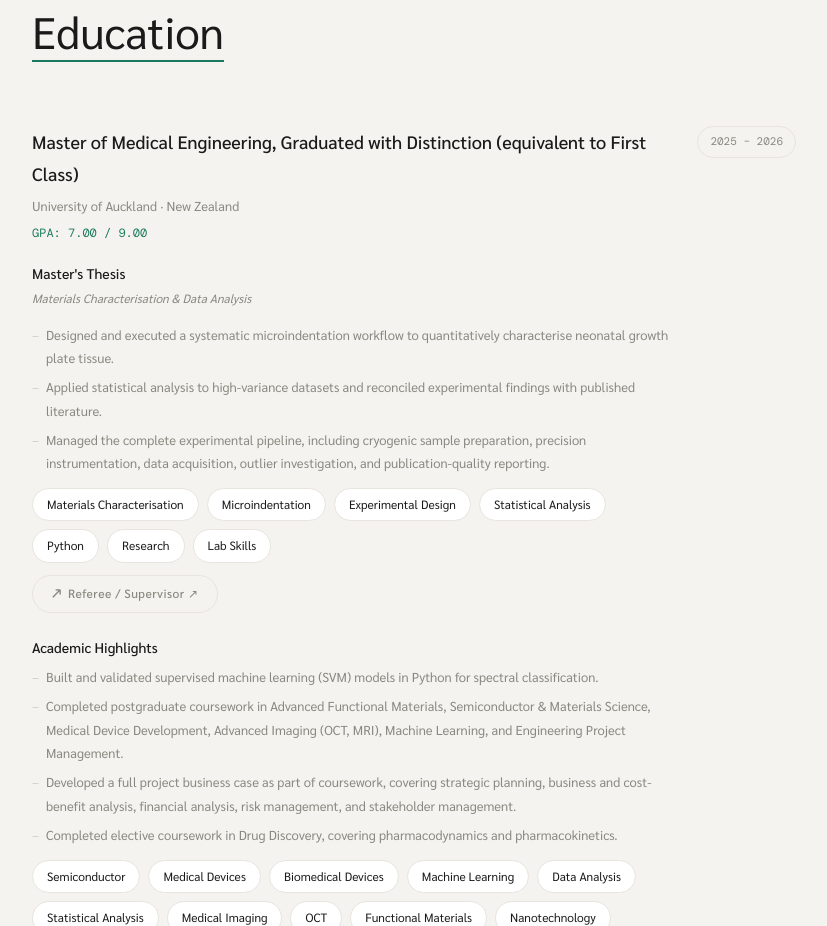
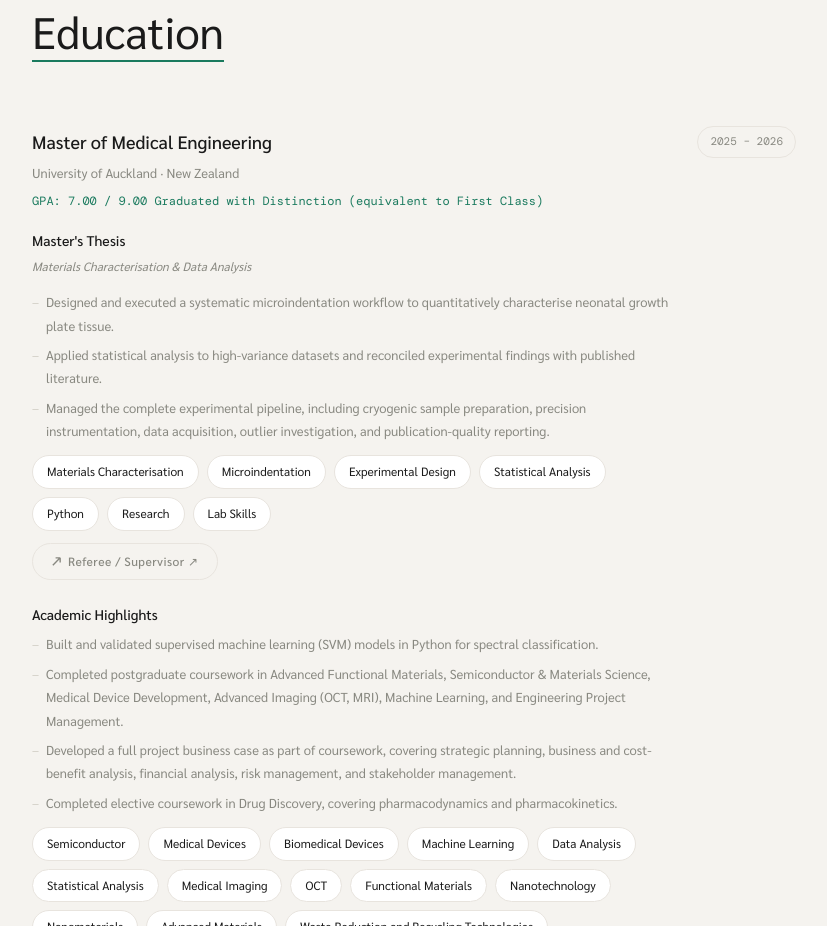
Before and after one commit to wlao034/portfolio, a Next.js app: page / in a window 1280 px wide. Shown: the part 1200-2126 px from the top of the page, without its empty margins (226-1053 px from the left). Built offline with nearby package versions, Linux system fonts and the light colour scheme.

Commit message:
Simplify degree and GPA text in education section
Updated degree and GPA descriptions for clarity.

```diff
--- a/app/page.tsx
+++ b/app/page.tsx
@@ -470,10 +470,10 @@ const content = {
     eduTitle: 'Education',
     edu: [
       {
-        degree: 'Master of Medical Engineering, Graduated with Distinction (equivalent to First Class)',
+        degree: 'Master of Medical Engineering',
         school: 'University of Auckland · New Zealand',
         period: '2025 – 2026',
-        gpa: '7.00 / 9.00',
+        gpa: '7.00 / 9.00 Graduated with Distinction (equivalent to First Class)',
         details: [
           {
             title: "Master's Thesis",
@@ -641,10 +641,10 @@ const content = {
     eduTitle: 'การศึกษา',
     edu: [
       {
-        degree: 'ปริญญาโทวิศวกรรมการแพทย์ สำเร็จการศึกษาด้วยเกียรตินิยมอันดับ Distinction (เกียรตินิยมสูงสุด เทียบเท่าอันดับ 1)',
+        degree: 'ปริญญาโทวิศวกรรมการแพทย์',
         school: 'มหาวิทยาลัยออคแลนด์ (University of Auckland) · นิวซีแลนด์',
         period: '2568 – 2569',
-        gpa: '7.00 / 9.00',
+        gpa: '7.00 / 9.00 สำเร็จการศึกษาด้วยเกียรตินิยมอันดับ Distinction (เกียรตินิยมสูงสุด เทียบเท่าอันดับ 1)',
         details: [
           'วิทยานิพนธ์: การศึกษาโครงสร้างระดับจุลภาค (Microstructural) และคุณสมบัติทางกล (Mechanical characterization) ของกระดูกอ่อน (cartilage) และแนวสร้างกระดูก (growth plate) ในลูกแกะแรกเกิด',
           'ออกแบบและดำเนินการทดสอบ microindentation อย่างเป็นระบบ เพื่อวิเคราะห์คุณสมบัติเชิงปริมาณของเนื้อเยื่อแนวสร้างกระดูกในทารกแรกเกิด',
```
